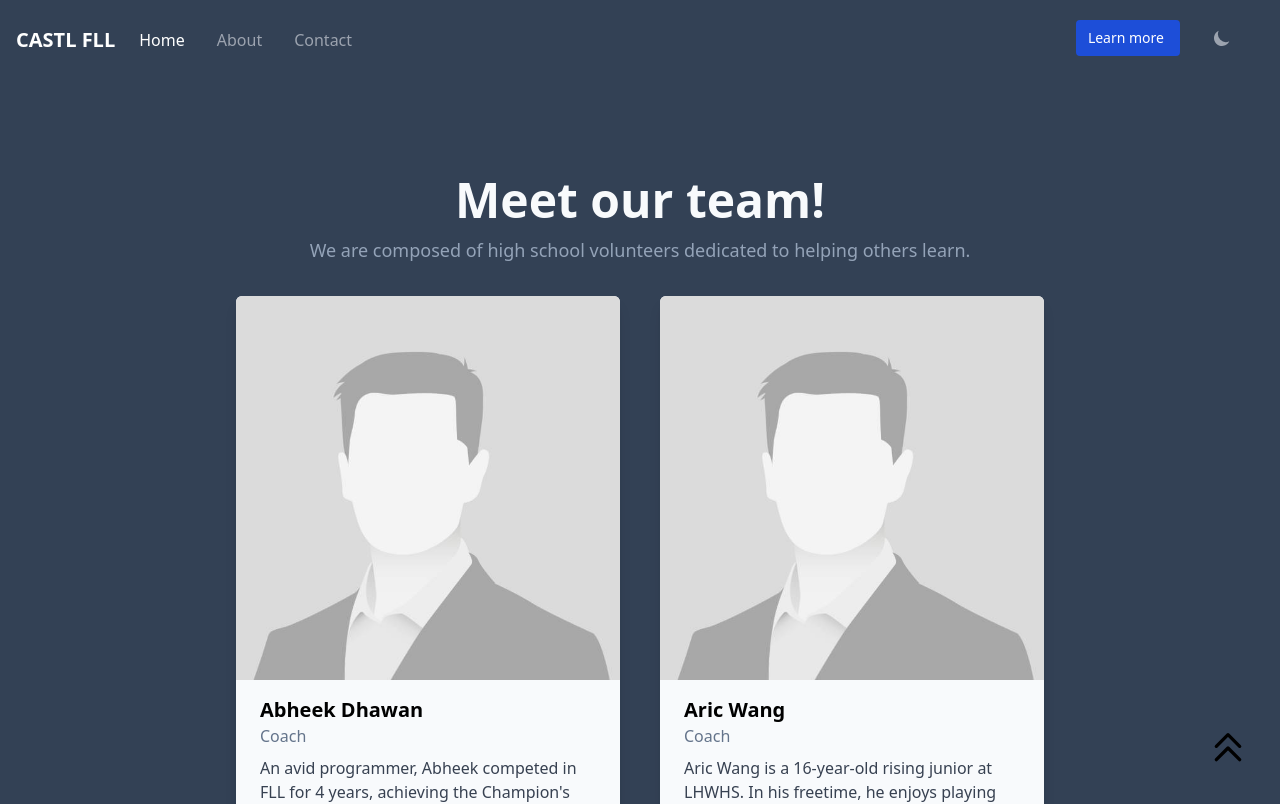
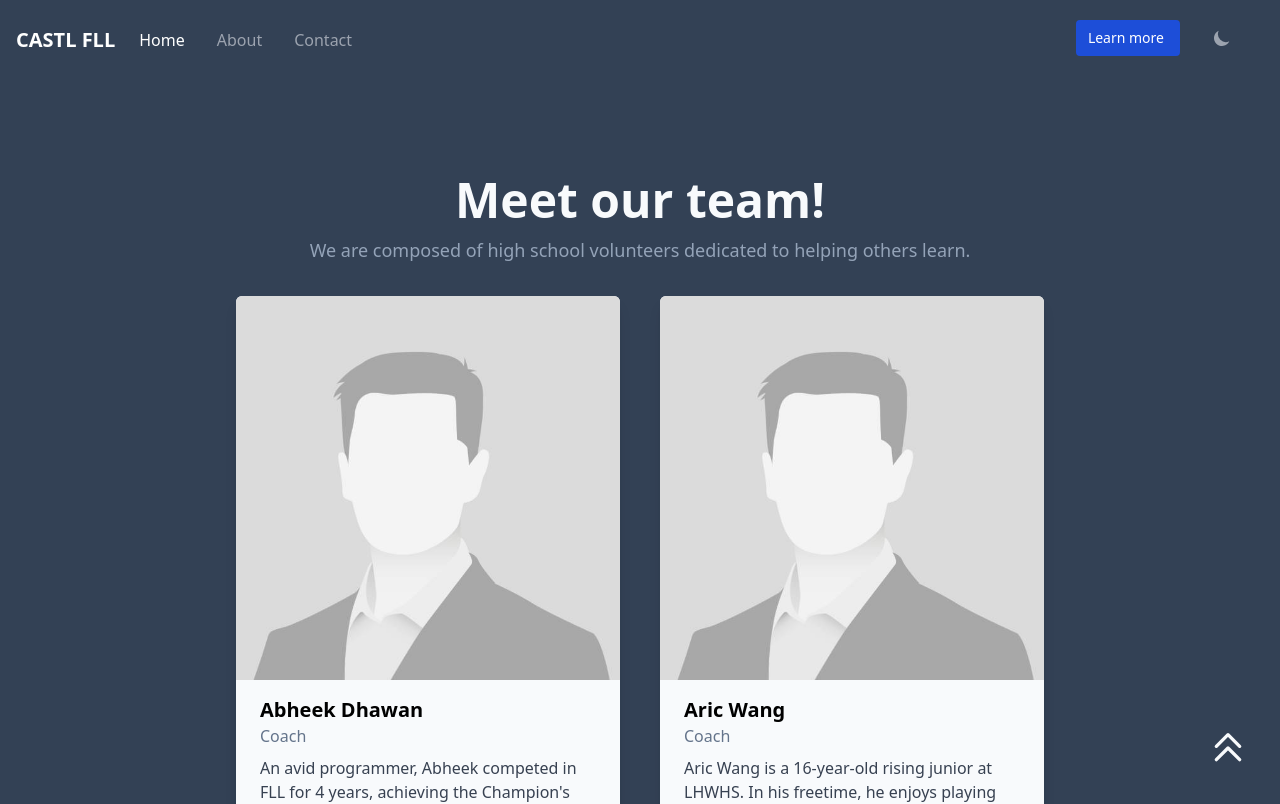
Before and after one commit to Coding-Academy-STL/fllstl.codes, a Next.js app: page / in a window 1280 px wide. Shown: the top 804 px of the page. Built offline with nearby package versions, Linux system fonts and the light colour scheme.

Commit message:
fix: update dark mode color for scroll to top chevron

```diff
--- a/components/layout.tsx
+++ b/components/layout.tsx
@@ -70,7 +70,7 @@ export default function Layout({
                         toggleDarkMode={toggleDarkMode}
                     />
                     <main className={cx({ dark: isDarkMode })}>{children}</main>
-                    <div className='fixed bottom-8 right-8'><a href='#' className={cx({ 'pointer-events-none': scrollTop === 0 })}><ChevronDoubleUpIcon className={cx('h-10 w-10 opacity-100 transition-all delay-200', { 'opacity-0': scrollTop === 0 })} /></a></div>
+                    <div className='fixed bottom-8 right-8 text-slate-700 dark:text-slate-50'><a href='#' className={cx({ 'pointer-events-none': scrollTop === 0 })}><ChevronDoubleUpIcon className={cx('h-10 w-10 opacity-100 transition-all delay-200', { 'opacity-0': scrollTop === 0 })} /></a></div>
                     <Footer />
                 </div>
             </div>
```
